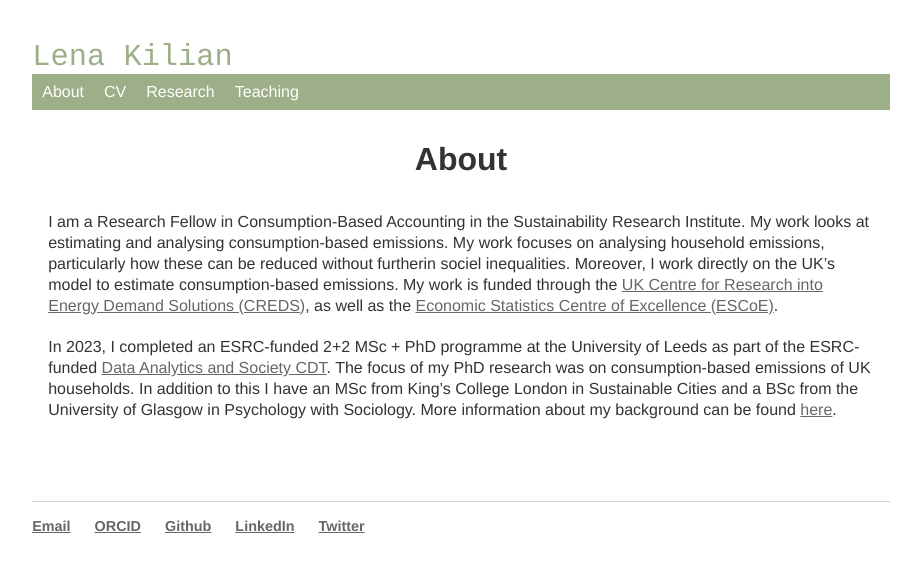
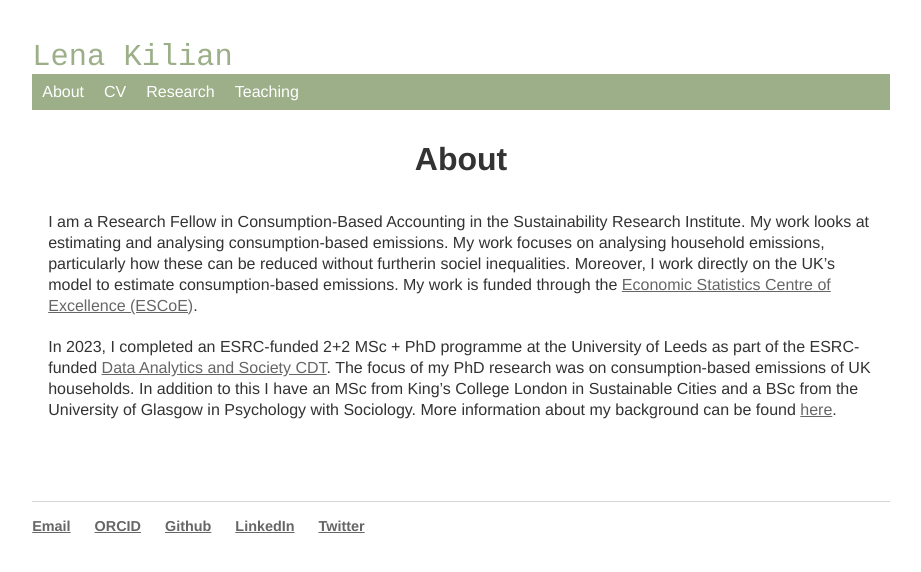
Before and after one commit to lena-kilian/lena-kilian.github.io, a Jekyll site: the page built from index.md, in a window 1280 px wide. Shown: the top 572 px of the page, without its empty margins (179-1100 px from the left). Built offline with Jekyll 4.4.1, drawn with Linux system fonts in a browser that asks for light colours; our own code applies the rules of GitHub Pages for plain Markdown files.

Commit message:
Update index.md

```diff
--- a/index.md
+++ b/index.md
@@ -1,6 +1,6 @@
 # About
 
-I am a Research Fellow in Consumption-Based Accounting in the Sustainability Research Institute. My work looks at estimating and analysing consumption-based emissions. My work focuses on analysing household emissions, particularly how these can be reduced without furtherin sociel inequalities. Moreover, I work directly on the UK’s model to estimate consumption-based emissions. My work is funded through the [UK Centre for Research into Energy Demand Solutions (CREDS)](https://www.creds.ac.uk/), as well as the [Economic Statistics Centre of Excellence (ESCoE)](https://www.escoe.ac.uk/).
+I am a Research Fellow in Consumption-Based Accounting in the Sustainability Research Institute. My work looks at estimating and analysing consumption-based emissions. My work focuses on analysing household emissions, particularly how these can be reduced without furtherin sociel inequalities. Moreover, I work directly on the UK’s model to estimate consumption-based emissions. My work is funded through the [Economic Statistics Centre of Excellence (ESCoE)](https://www.escoe.ac.uk/).
 
 In 2023, I completed an ESRC-funded 2+2 MSc + PhD programme at the University of Leeds as part of the ESRC-funded [Data Analytics and Society CDT](https://datacdt.org/). The focus of my PhD research was on consumption-based emissions of UK households. In addition to this I have an MSc from King’s College London in Sustainable Cities and a BSc from the University of Glasgow in Psychology with Sociology. More information about my background can be found [here](https://lena-kilian.github.io/cv/).
 <br/>
```
